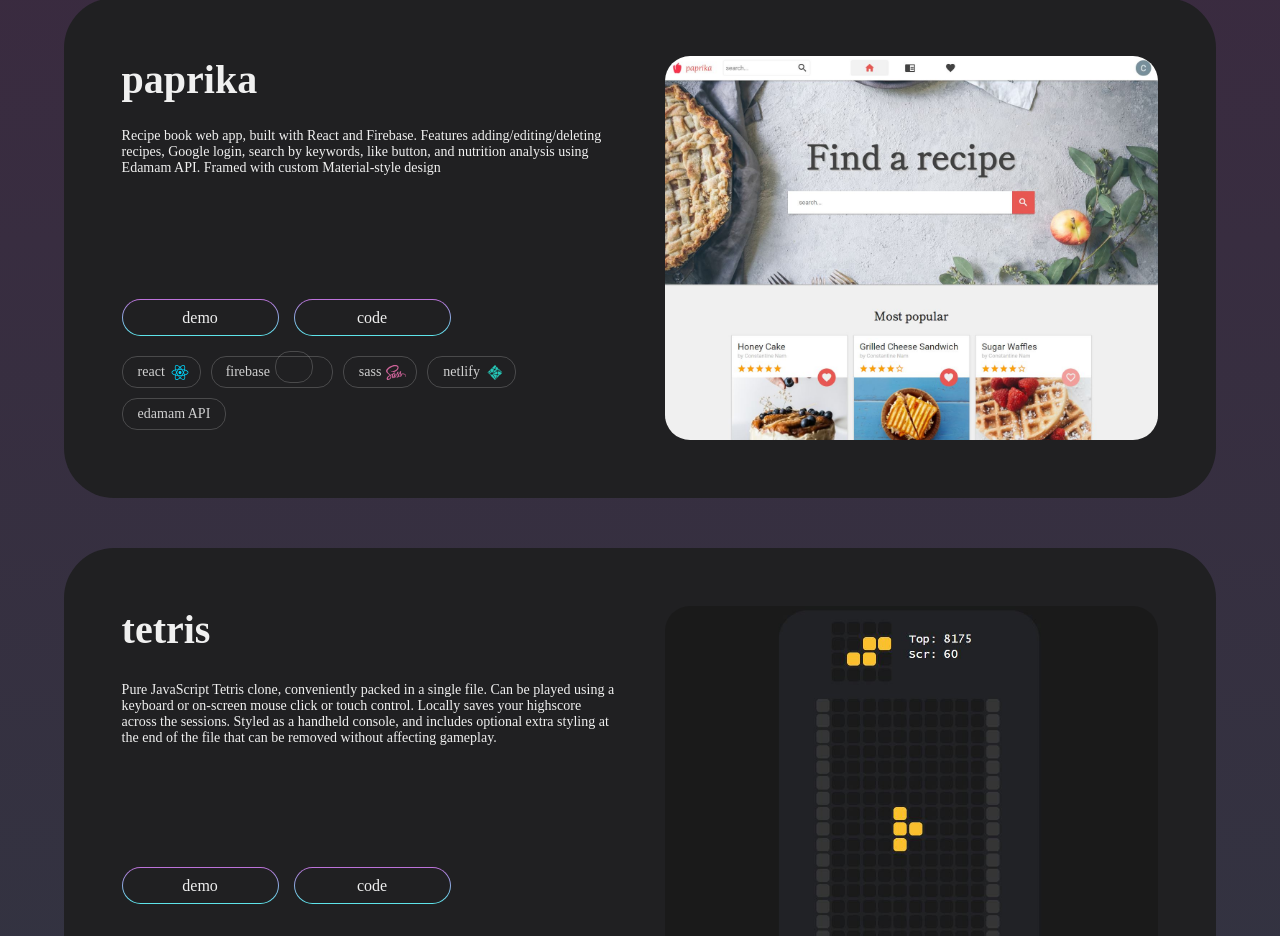
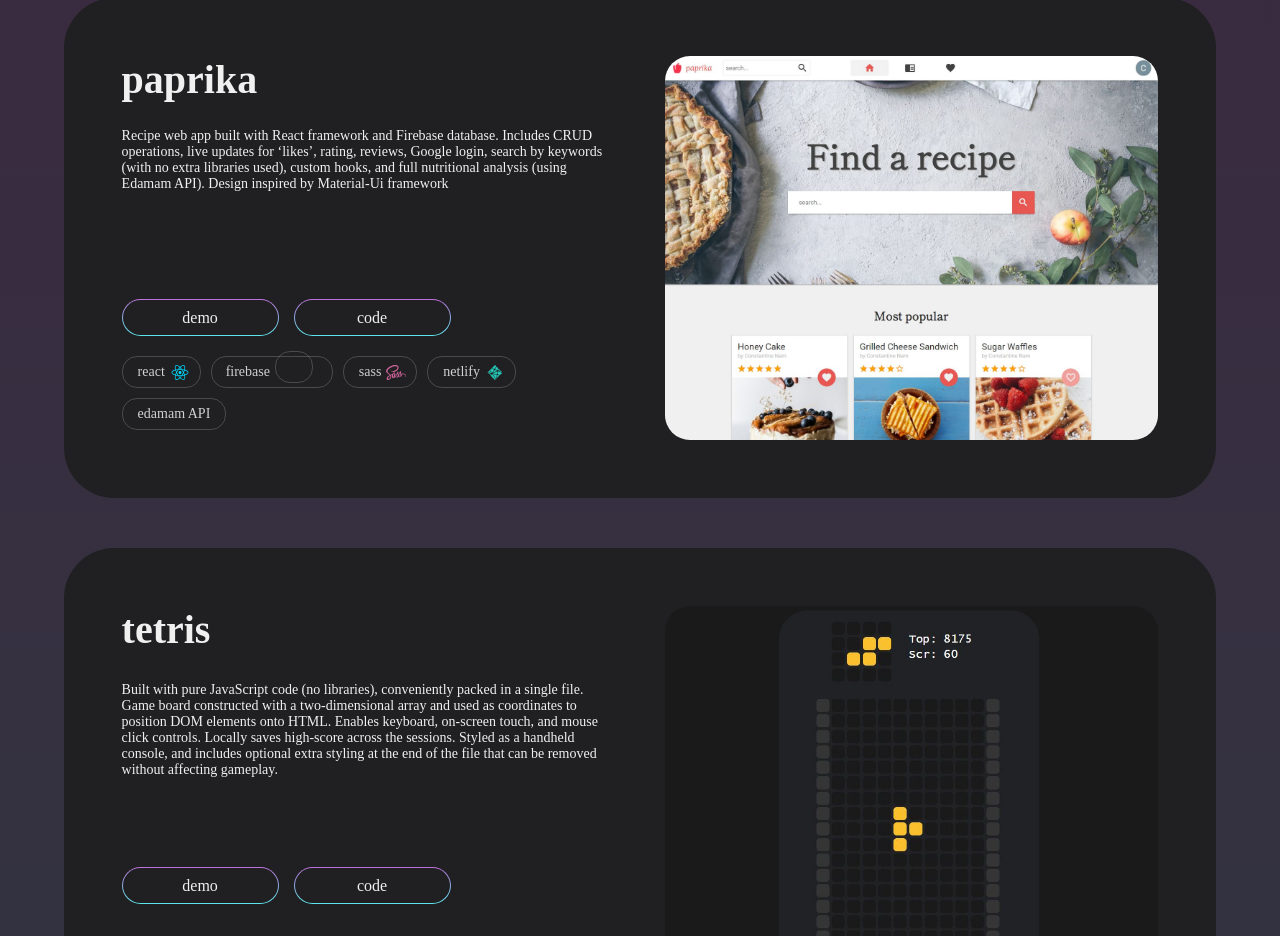
Before and after one commit to ConstantineNam/portfolio, a React (Create React App) app: page / in a window 1280 px wide. Shown: the part 852-1788 px from the top of the page. Built offline with nearby package versions, Linux system fonts and the light colour scheme; some icons are missing; the HTML template or start-up script is replaced by a standard one.

Commit message:
updated descriptions

```diff
--- a/src/data/projectsData.js
+++ b/src/data/projectsData.js
@@ -19,7 +19,7 @@ import { ReactComponent as MongoIcon } from '../assets/icons/mongodb.svg'
 const projectsData = [
 
     {   title: 'paprika',
-        description: 'Recipe book web app, built with React and Firebase. Features adding/editing/deleting recipes, Google login, search by keywords, like button, and nutrition analysis using Edamam API. Framed with custom Material-style design',
+        description: 'Recipe web app built with React framework and Firebase database. Includes CRUD operations, live updates for ‘likes’, rating, reviews, Google login, search by keywords (with no extra libraries used), custom hooks, and full nutritional analysis (using Edamam API). Design inspired by Material-Ui framework',
         stack: [    {name: 'react', icon: <ReactIcon/>},
                     {name: 'firebase', icon: <FirebaseIcon/>},
                     {name: 'sass', icon: <SassIcon/>},
@@ -32,7 +32,7 @@ const projectsData = [
     },
 
     {   title: 'tetris',
-        description: 'Pure JavaScript Tetris clone, conveniently packed in a single file. Can be played using a keyboard or on-screen mouse click or touch control. Locally saves your highscore across the sessions. Styled as a handheld console, and includes optional extra styling at the end of the file that can be removed without affecting gameplay.',
+        description: 'Built with pure JavaScript code (no libraries), conveniently packed in a single file. Game board constructed with a two-dimensional array and used as coordinates to position DOM elements onto HTML. Enables keyboard, on-screen touch, and mouse click controls. Locally saves high-score across the sessions. Styled as a handheld console, and includes optional extra styling at the end of the file that can be removed without affecting gameplay.',
         stack: [    {name: 'javascript', icon: <JsIcon/>},
                     {name: 'github pages', icon: null}
                 ],
```
